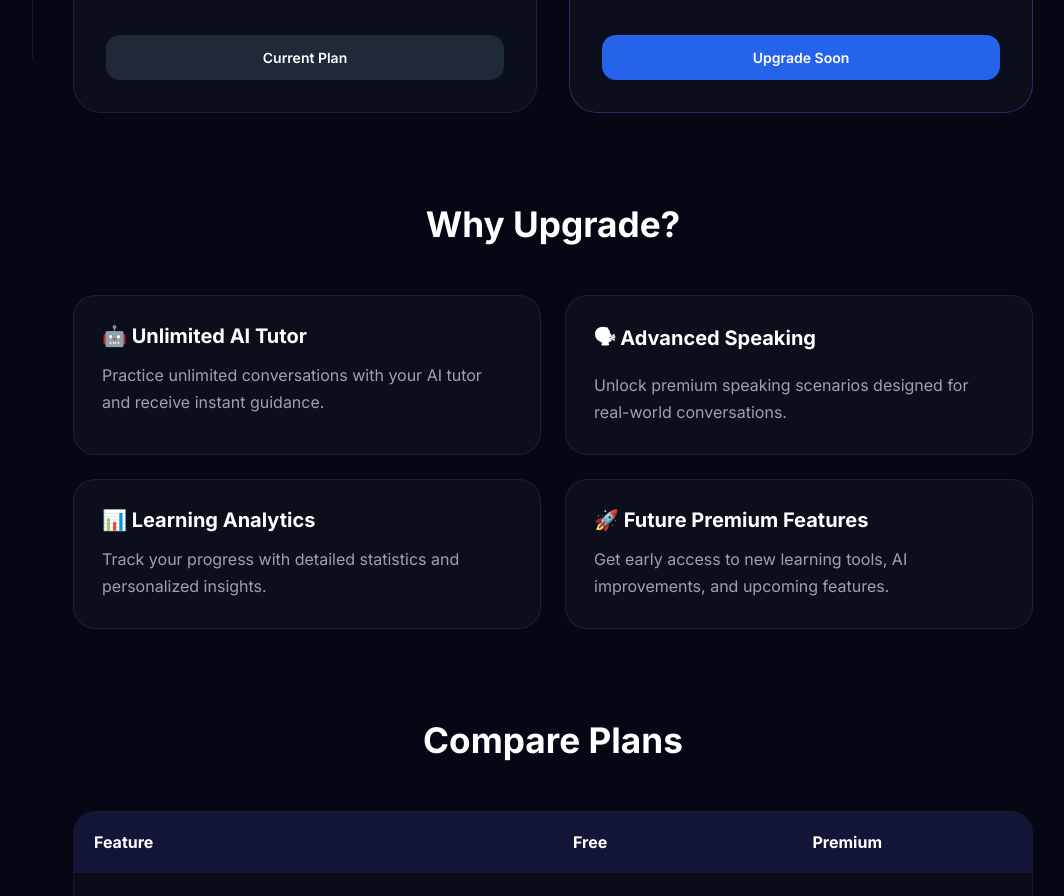
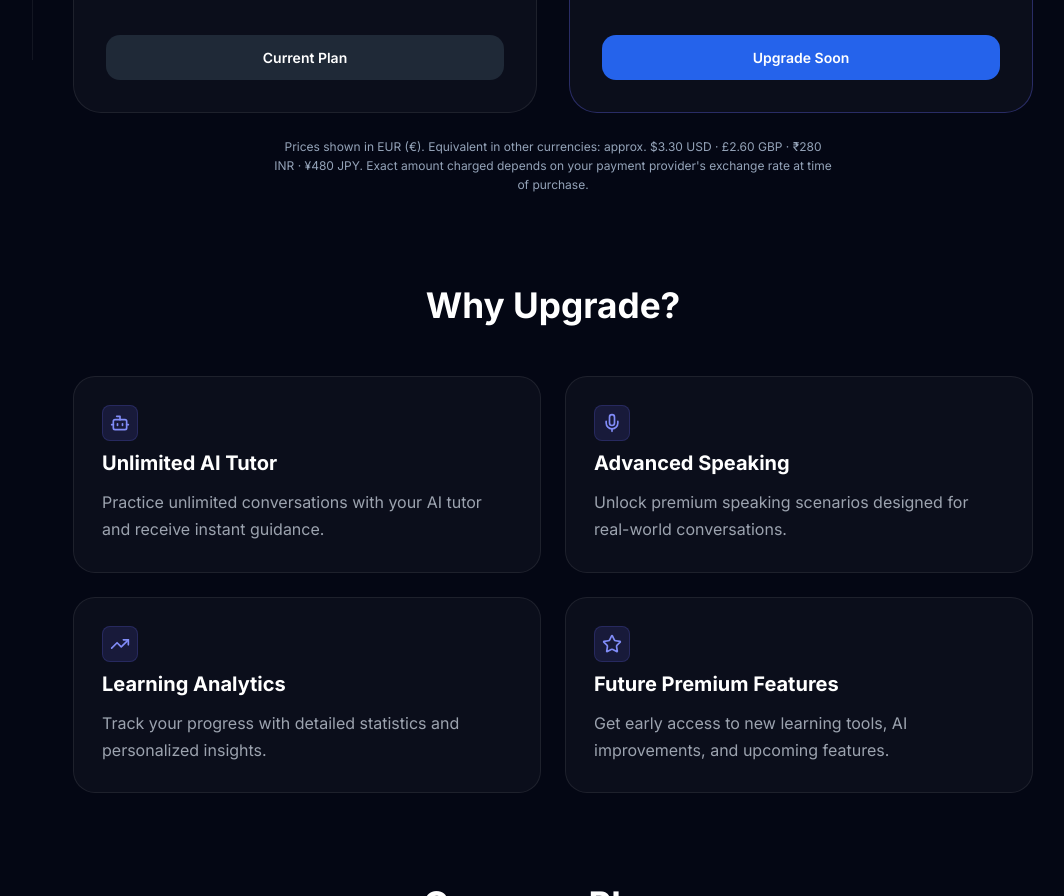
Before and after one commit to karthikg107/DeutschFlow, a React (Vite) app: page /pricing in a window 1280 px wide. Shown: the part 740-1636 px from the top of the page, without its empty margins (207-1271 px from the left). Built offline with nearby package versions, Linux system fonts and the light colour scheme.

Commit message:
feat: pricing EUR2.99, lucide icons, currency note for international users

```diff
--- a/src/pages/Pricing.jsx
+++ b/src/pages/Pricing.jsx
@@ -1,3 +1,4 @@
+import { Bot, Mic, TrendingUp, Star } from "lucide-react";
 import AppLayout from "../components/Layout/AppLayout";
 import { useAuth } from "../context/AuthContext";
 import toast from "react-hot-toast";
@@ -30,20 +31,16 @@ export default function Pricing() {
 
         {/* Hero */}
         <section className="pricing-hero">
-
           <h1 className="pricing-title">
             Unlock Your Full German Learning Potential
           </h1>
-
           <p className="pricing-subtitle">
             Get unlimited AI conversations, premium lessons,
             advanced speaking practice, and future features.
           </p>
-
           <div className="current-plan-badge">
             Current Plan: {currentPlan}
           </div>
-
         </section>
 
         {/* Pricing Cards */}
@@ -51,55 +48,32 @@ export default function Pricing() {
 
           {/* Free */}
           <div className="plan-card">
-
             <h2>Free</h2>
-
             <p className="plan-price">
-              €0
-              <span>/month</span>
+              €0<span>/month</span>
             </p>
-
             <div className="plan-features">
-
               {freeFeatures.map((feature) => (
-                <p key={feature}>
-                  ✓ {feature}
-                </p>
+                <p key={feature}>✓ {feature}</p>
               ))}
-
             </div>
-
             <button className="plan-btn">
-              {currentPlan === "FREE"
-                ? "Current Plan"
-                : "Free Plan"}
+              {currentPlan === "FREE" ? "Current Plan" : "Free Plan"}
             </button>
-
           </div>
 
           {/* Premium */}
           <div className="plan-card premium-card">
-
-            <div className="popular-badge">
-              Most Popular
+            <div className="popular-badge">Most Popular</div>
+            <h2>Premium</h2>
+            <p className="plan-price">
+              €2.99<span>/month</span>
+            </p>
+            <div className="plan-features">
+              {premiumFeatures.map((feature) => (
+                <p key={feature}>✓ {feature}</p>
+              ))}
             </div>
-
-            <h2>Premium</h2>
-
-            <p className="plan-price">
-              Coming Soon
-            </p>
-
-            <div className="plan-features">
-
-              {premiumFeatures.map((feature) => (
-                <p key={feature}>
-                  ✓ {feature}
-                </p>
-              ))}
-
-            </div>
-
             <button
               className="plan-btn premium-btn"
               onClick={() =>
@@ -107,116 +81,104 @@ export default function Pricing() {
                 toast("Premium coming soon! We'll notify you.", { icon: "🚀" })
               }
             >
-              {currentPlan === "PREMIUM"
-                ? "Current Plan"
-                : "Upgrade Soon"}
+              {currentPlan === "PREMIUM" ? "Current Plan" : "Upgrade Soon"}
             </button>
-
           </div>
 
         </section>
 
+        {/* Currency note */}
+        <p className="pricing-currency-note">
+          Prices shown in EUR (€). Equivalent in other currencies: approx. $3.30 USD · £2.60 GBP ·
+          ₹280 INR · ¥480 JPY. Exact amount charged depends on your payment provider's exchange
+          rate at time of purchase.
+        </p>
+
         {/* Why Upgrade */}
         <section className="benefits-section">
-
-  <h2 className="section-title">
-    Why Upgrade?
-  </h2>
+          <h2 className="section-title">Why Upgrade?</h2>
 
           <div className="benefits-grid">
-
             <div className="benefit-card">
-      <h3>🤖 Unlimited AI Tutor</h3>
+              <div className="pricing-feature-icon"><Bot size={20} /></div>
+              <h3>Unlimited AI Tutor</h3>
               <p>
                 Practice unlimited conversations with your AI tutor and receive instant guidance.
               </p>
             </div>
 
             <div className="benefit-card">
-      <h3>🗣 Advanced Speaking</h3>
+              <div className="pricing-feature-icon"><Mic size={20} /></div>
+              <h3>Advanced Speaking</h3>
               <p>
                 Unlock premium speaking scenarios designed for real-world conversations.
               </p>
             </div>
 
             <div className="benefit-card">
-      <h3>📊 Learning Analytics</h3>
+              <div className="pricing-feature-icon"><TrendingUp size={20} /></div>
+              <h3>Learning Analytics</h3>
               <p>
                 Track your progress with detailed statistics and personalized insights.
               </p>
             </div>
 
             <div className="benefit-card">
-      <h3>🚀 Future Premium Features</h3>
+              <div className="pricing-feature-icon"><Star size={20} /></div>
+              <h3>Future Premium Features</h3>
               <p>
                 Get early access to new learning tools, AI improvements, and upcoming features.
               </p>
             </div>
-
           </div>
 
           {/* Feature Comparison */}
-
           <section className="comparison-section">
-
-  <h2 className="section-title">
-    Compare Plans
-  </h2>
+            <h2 className="section-title">Compare Plans</h2>
 
             <div className="comparison-table">
-
               <div className="comparison-header">
                 <div>Feature</div>
                 <div>Free</div>
                 <div>Premium</div>
               </div>
-
               <div className="comparison-row">
                 <div>Grammar Lessons</div>
                 <div>✓</div>
                 <div>✓</div>
               </div>
-
               <div className="comparison-row">
                 <div>Vocabulary Training</div>
                 <div>✓</div>
                 <div>✓</div>
               </div>
-
               <div className="comparison-row">
                 <div>Sentence Pronunciation</div>
                 <div>✓</div>
                 <div>✓</div>
               </div>
-
               <div className="comparison-row">
                 <div>AI Tutor</div>
                 <div>Limited</div>
                 <div>Unlimited</div>
               </div>
-
               <div className="comparison-row">
                 <div>Speaking Scenarios</div>
                 <div>Basic</div>
                 <div>Unlimited</div>
               </div>
-
               <div className="comparison-row">
                 <div>Learning Analytics</div>
                 <div>—</div>
                 <div>✓</div>
               </div>
-
               <div className="comparison-row">
                 <div>Future Premium Features</div>
                 <div>—</div>
                 <div>✓</div>
               </div>
-
             </div>
-
           </section>
-
         </section>
 
       </div>
--- a/src/styles/pricing.css
+++ b/src/styles/pricing.css
@@ -280,6 +280,37 @@
 }
 
 /* =========================
+   CURRENCY NOTE
+========================= */
+
+.pricing-currency-note {
+  text-align: center;
+  font-size: 12px;
+  color: var(--text-muted);
+  max-width: 560px;
+  margin: 24px auto 0;
+  line-height: 1.6;
+}
+
+/* =========================
+   FEATURE ICON
+========================= */
+
+.pricing-feature-icon {
+  width: 36px;
+  height: 36px;
+  border-radius: 8px;
+  background: rgba(99,102,241,0.15);
+  border: 1px solid rgba(99,102,241,0.2);
+  display: flex;
+  align-items: center;
+  justify-content: center;
+  color: var(--color-indigo-soft);
+  margin-bottom: 10px;
+  flex-shrink: 0;
+}
+
+/* =========================
    WHY UPGRADE
 ========================= */
 
```
Lines whose indentation alone changed are shown as unchanged.
